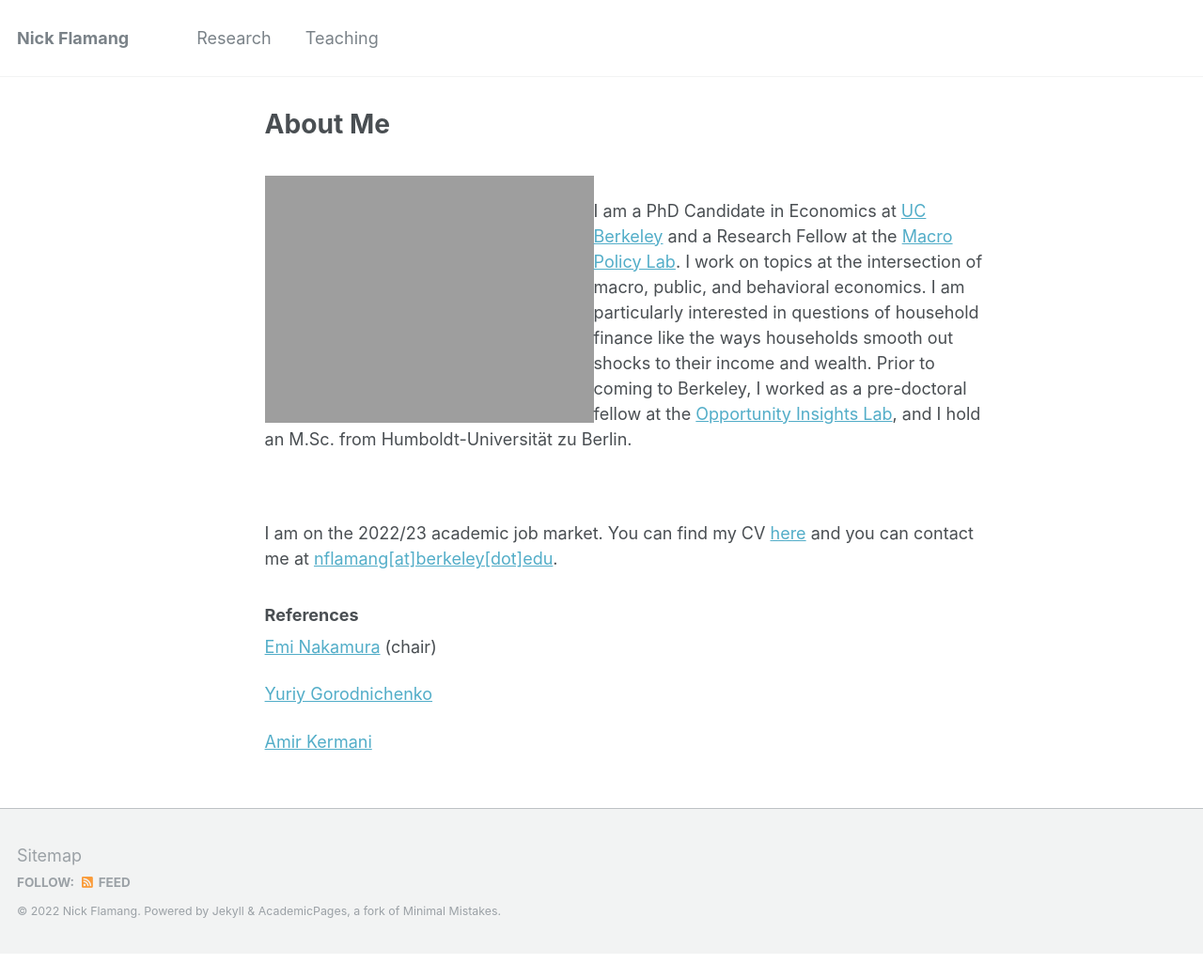
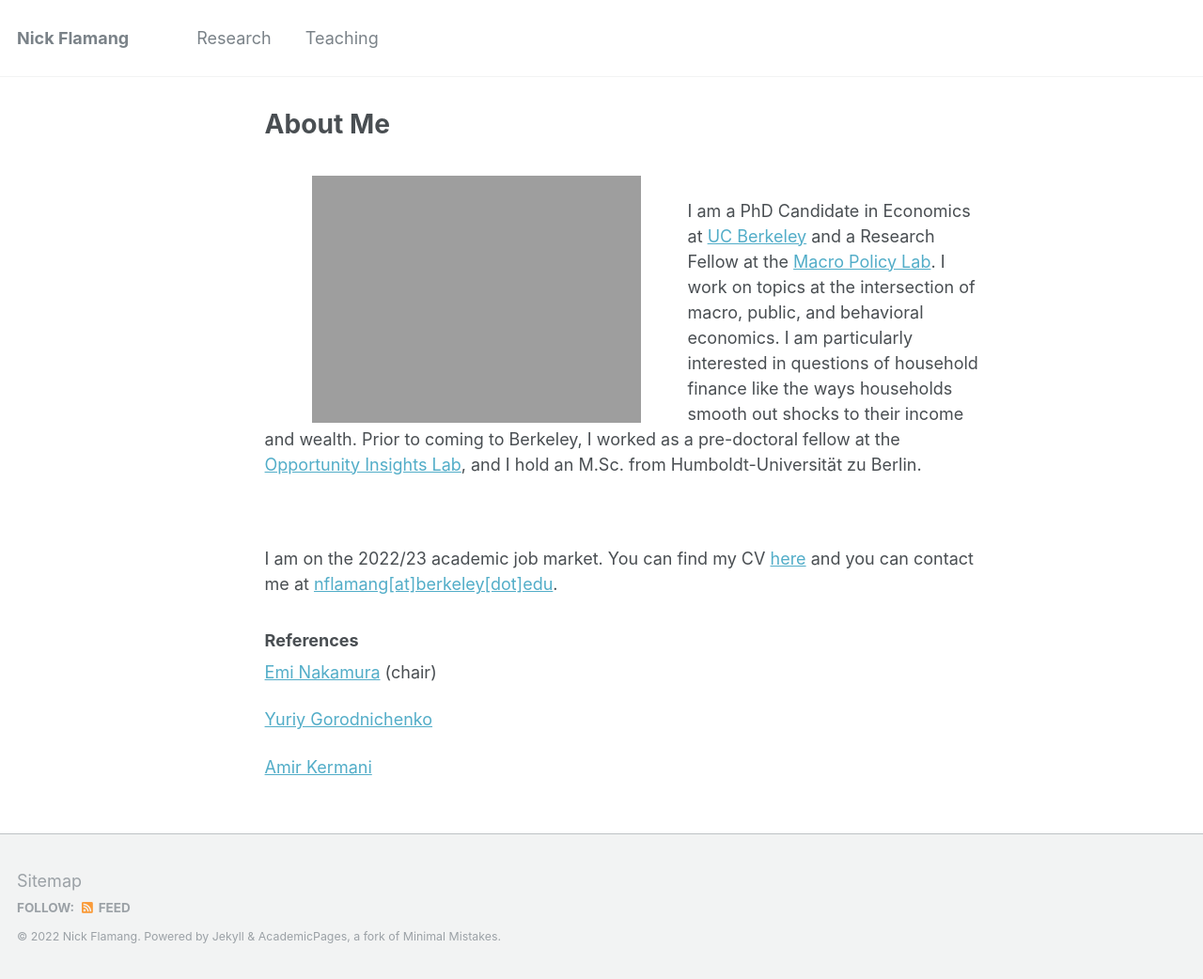
Before and after one commit to nickflamang/nickflamang.github.io, a Jekyll site: the page built from test_index.md, in a window 1280 px wide. Shown: the whole page at 94% size. Built offline with Jekyll 4.4.1, drawn with Linux system fonts in a browser that asks for light colours; before the commit the page ends 1015 px from its top, so only the background shows below that.

Commit message:
actually this is how you specify css margin

```diff
--- a/test_index.md
+++ b/test_index.md
@@ -4,7 +4,7 @@ author_profile: false
 ---
 
 <br />
-<img align="left" width="350" margin-right="50" src="{{ site.url }}/images/nick_website.png" alt="A photo of Nick Flamang">
+<img align="left" width="350" style="vertical-align:left;margin:0px 50px" src="{{ site.url }}/images/nick_website.png" alt="A photo of Nick Flamang">
 
 I am a PhD Candidate in Economics at [UC Berkeley](https://www.econ.berkeley.edu/) and a Research Fellow at the [Macro Policy Lab](https://www.macropolicylab.org/). I work on topics at the intersection of macro, public, and behavioral economics. I am particularly interested in questions of household finance like the ways households smooth out shocks to their income and wealth. Prior to coming to Berkeley, I worked as a pre-doctoral fellow at the [Opportunity Insights Lab](https://opportunityinsights.org/), and I hold an M.Sc. from Humboldt-Universität zu Berlin.
 
```
